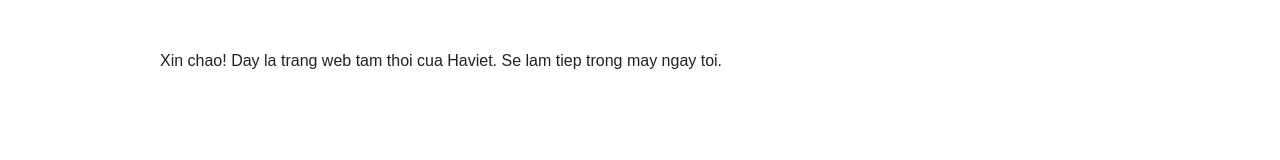
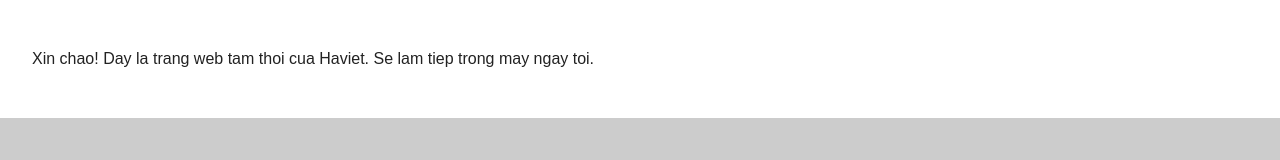
Before and after one commit to haviet/notes, a plain HTML site: page index.html in a window 1280 px wide. Drawn offline with nearby package versions, Linux system fonts and the light colour scheme.

Commit message:
Update index.html

```diff
--- a/index.html
+++ b/index.html
@@ -11,6 +11,7 @@
 
         <link rel="stylesheet" href="css/normalize.css">
         <link rel="stylesheet" href="css/main.css">
+        <link rel="stylesheet" href="css/hvstyle.css">
         <script src="js/vendor/modernizr-2.8.0.min.js"></script>
     </head>
     <body>
@@ -19,7 +20,7 @@
         <![endif]-->
 
         <!-- Add your site or application content here -->
-        <div id="page" style="width:960px;height:600px; margin: 50px auto;">
+        <div id="page">
             <p>Xin chao! Day la trang web tam thoi cua Haviet. Se lam tiep trong may ngay toi.</p>
         </div>
 
```
